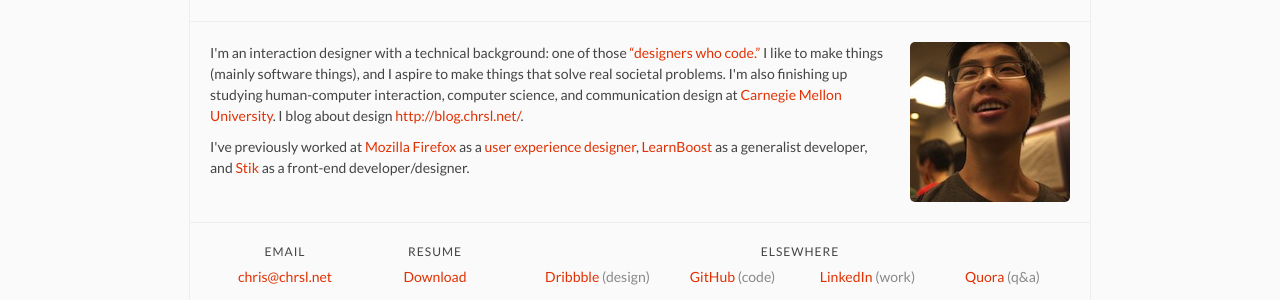
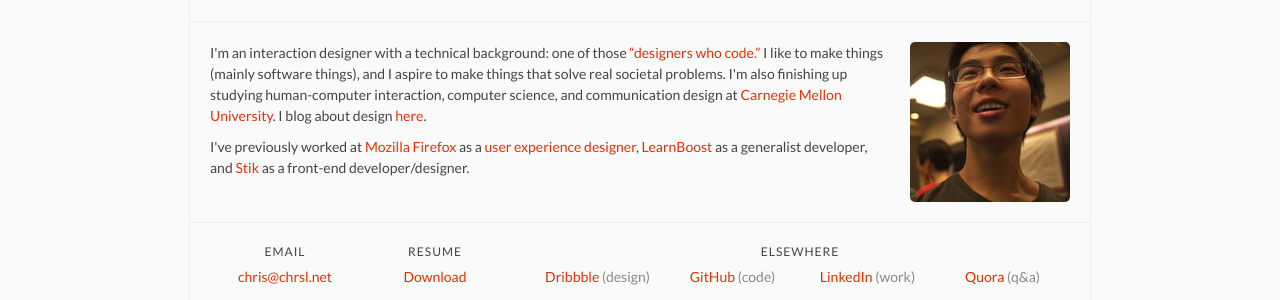
Before and after one commit to cleercode/cleercode.github.com, a Jekyll site: the page built from index.html, in a window 1280 px wide and 900 px high, scrolled down 1543 px. Shown: the part 510-810 px from the top of the window. Built offline with Jekyll 4.4.1, drawn with Linux system fonts in a browser that asks for light colours.

Commit message:
Fix blog link

```diff
--- a/_layouts/default.html
+++ b/_layouts/default.html
@@ -34,7 +34,7 @@
       <div id="info">
         <img src="/photo.jpg" alt="Chris Lee">
         <div id="description">
-          <p>I'm an interaction designer with a technical background: one of those <a href="http://www.inc.com/garry-tan/the-great-value-of-the-designer-who-codes.html" target="_blank">&ldquo;designers who code.&rdquo;</a> I like to make things (mainly software things), and I aspire to make things that solve real societal problems. I'm also finishing up studying human-computer interaction, computer science, and communication design at <a href="http://www.cmu.edu/" target="_blank">Carnegie Mellon University</a>. I blog about design <a href="here">http://blog.chrsl.net/</a>.</p>
+          <p>I'm an interaction designer with a technical background: one of those <a href="http://www.inc.com/garry-tan/the-great-value-of-the-designer-who-codes.html" target="_blank">&ldquo;designers who code.&rdquo;</a> I like to make things (mainly software things), and I aspire to make things that solve real societal problems. I'm also finishing up studying human-computer interaction, computer science, and communication design at <a href="http://www.cmu.edu/" target="_blank">Carnegie Mellon University</a>. I blog about design <a href="http://blog.chrsl.net/">here</a>.</p>
           <p>I've previously worked at <a href="http://www.mozilla.org/" target="_blank">Mozilla Firefox</a> as a <a href="http://blog.mozilla.org/ux/" target="_blank">user experience designer</a>, <a href="http://www.learnboost.com/" target="_blank">LearnBoost</a> as a generalist developer, and <a href="http://www.stik.com/" target="_blank">Stik</a> as a front-end developer/designer.</p>
         </div>
       </div>
```
